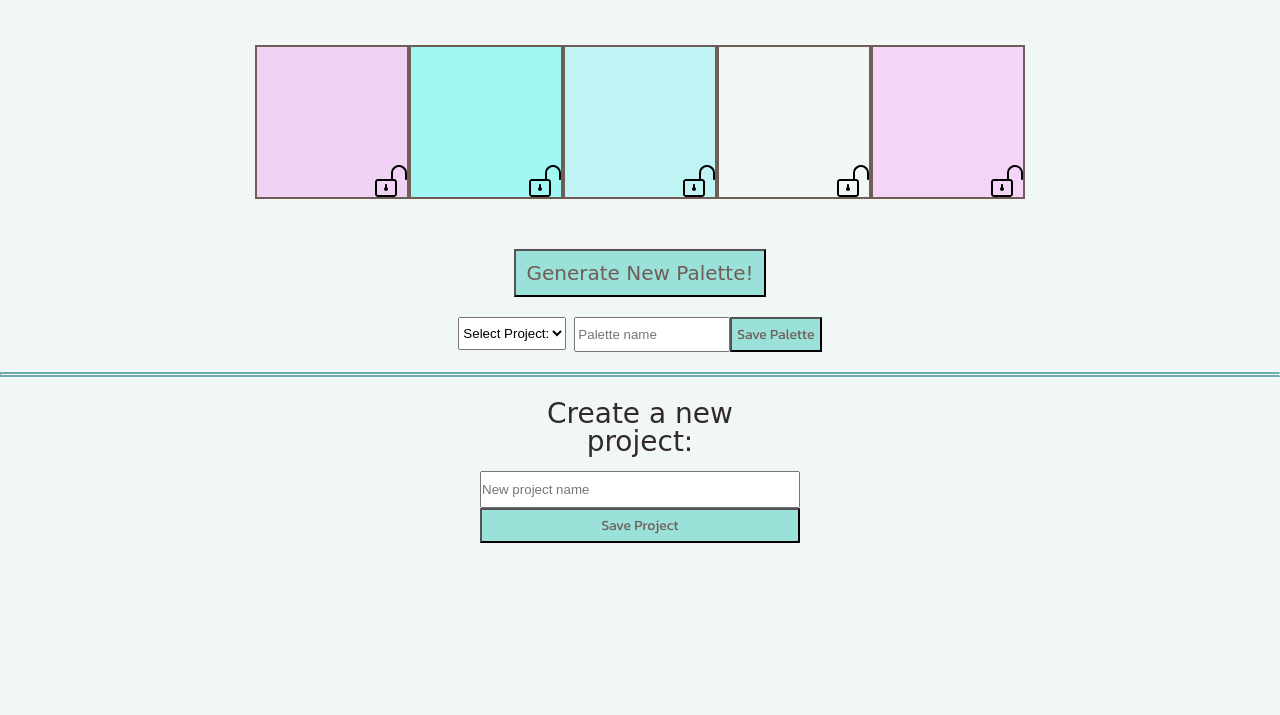
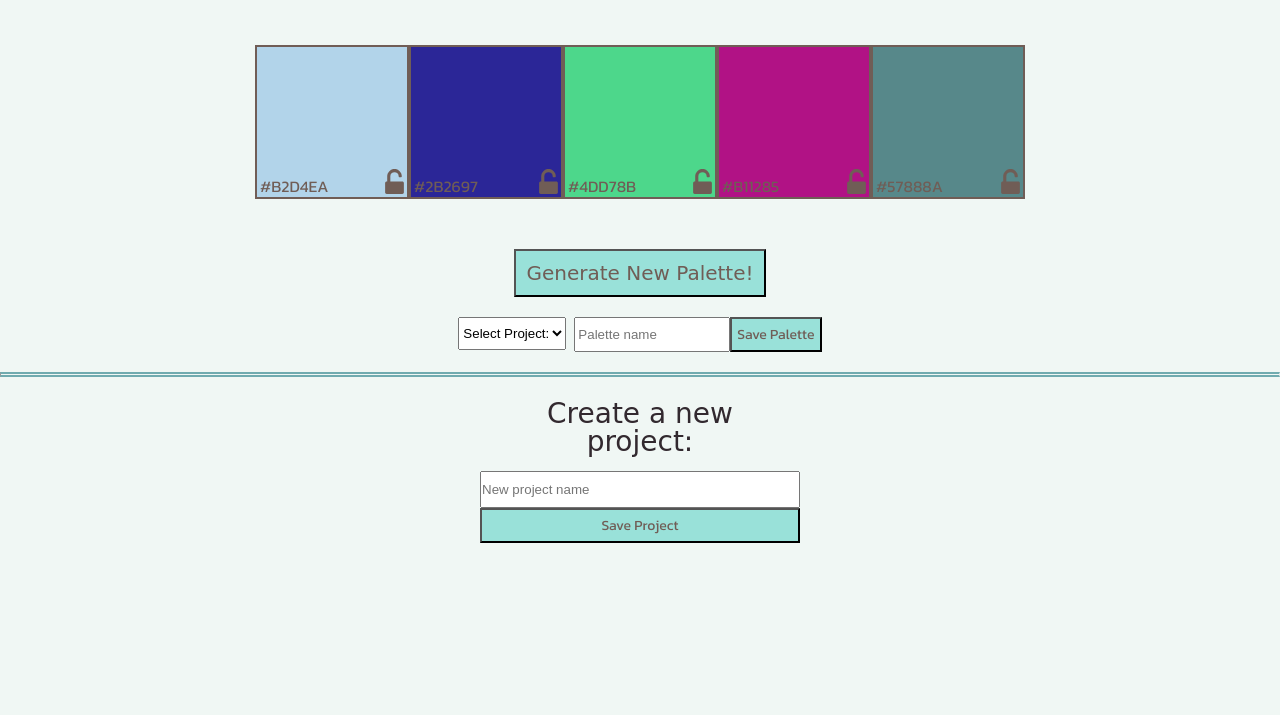
Before and after one commit to RyanH5/palette-picker, a plain HTML site: page public/index.html in a window 1280 px wide. Shown: the part 85-800 px from the top of the page. Drawn offline with Linux system fonts and the light colour scheme; files whose address does not match are found by name; a web font is replaced by a local one.

Commit message:
Update lock and color hex color to match app color palette

```diff
--- a/public/css/styles.css
+++ b/public/css/styles.css
@@ -12,7 +12,7 @@ header {
 }
 .app--title {
   text-align: center;
-  color: #32292F;
+  color: #705D56;
   font-family: 'Gorditas', cursive;
   padding: 15px;
   font-size: 50px;
@@ -32,31 +32,6 @@ header {
   position: relative;
 }
 
-#first--color-possibility {
-  background-color: #F0d3F4;
-
-}
-
-#second--color-possibility {
-  background-color: #a0F7F4;
-
-}
-
-#third--color-possibility {
-  background-color: #c0F3F4;
-
-}
-
-#fourth--color-possibility {
-  background-color: #F0F7F4;
-
-}
-
-#fifth--color-possibility {
-  background-color: #F7F4;
-
-}
-
 .generator--btn-container {
   text-align: center;
 }
@@ -64,13 +39,16 @@ header {
 .color-hex {
   font-family: 'Kanit', sans-serif;
   position: absolute;
-  bottom: 0;
+  bottom: 3px;
+  left: 3px;
+  color: #705D56;
 }
 
 .unlocked {
   position: absolute;
-  bottom: 0;
+  bottom: 3px;
   right: 0;
+  height: 25px;
 }
 
 .palette--generator-btn {
--- a/public/index.html
+++ b/public/index.html
@@ -16,23 +16,23 @@
     <div class="color--splotches-container">
       <article class="color--palette-possibility" id="first--color-possibility">
         <span id="first--color-hex" class="color-hex"></span>
-        <img src="resources/unlocked-lock.svg" class="unlocked"/>
+        <img src="resources/brown-unlock.svg" class="unlocked"/>
       </article>
       <article class="color--palette-possibility" id="second--color-possibility">
         <span id="second--color-hex" class="color-hex"></span>
-        <img src="resources/unlocked-lock.svg" class="unlocked"/>
+        <img src="resources/brown-unlock.svg" class="unlocked"/>
       </article>
       <article class="color--palette-possibility" id="third--color-possibility">
         <span id="third--color-hex" class="color-hex"></span>
-        <img src="resources/unlocked-lock.svg" class="unlocked"/>
+        <img src="resources/brown-unlock.svg" class="unlocked"/>
       </article>
       <article class="color--palette-possibility" id="fourth--color-possibility">
         <span id="fourth--color-hex" class="color-hex"></span>
-        <img src="resources/unlocked-lock.svg" class="unlocked"/>
+        <img src="resources/brown-unlock.svg" class="unlocked"/>
       </article>
       <article class="color--palette-possibility" id="fifth--color-possibility">
         <span id="fifth--color-hex" class="color-hex"></span>
-        <img src="resources/unlocked-lock.svg" class="unlocked"/>
+        <img src="resources/brown-unlock.svg" class="unlocked"/>
       </article>
     </div>
     <div class="generator--btn-container">
--- a/public/js/scripts.js
+++ b/public/js/scripts.js
@@ -4,10 +4,10 @@ const unLockedLock = document.querySelectorAll('.unlocked');
 const colorPossibilities = document.querySelectorAll('.color--palette-possibility');
 const colorHexs = document.querySelectorAll('.color-hex');
 
+paletteGeneratorBtn.addEventListener("click", createColorPalette);
+window.onload = createColorPalette();
 
-// unLockedLock.addEventListener("click", toggleLockColor);
-
-const generateRandomColor = () => {
+function generateRandomColor() {
   var hexValues = ["0","1","2","3","4","5","6","7","8","9","A","B","C","D","E", "F"];
   var newColor = "#";
 
@@ -19,7 +19,7 @@ const generateRandomColor = () => {
   return newColor;
 }
 
-const createColorPalette = () => {
+function createColorPalette() {
   const colorList = [];
   for(var i = 1; i < 6; i++) {
     let newColor = generateRandomColor();
@@ -30,12 +30,3 @@ const createColorPalette = () => {
     colorHexs[i].innerHTML = colorList[i];
   }
 }
-
-
-const toggleLockColor = () => {
-}
-
-unLockedLock.forEach(lock => lock.addEventListener('click', toggleLockColor))
-
-
-paletteGeneratorBtn.addEventListener("click", createColorPalette);
```
Also changed, not shown: public/resources/brown-lock.svg (added), public/resources/brown-unlock.svg (added).
